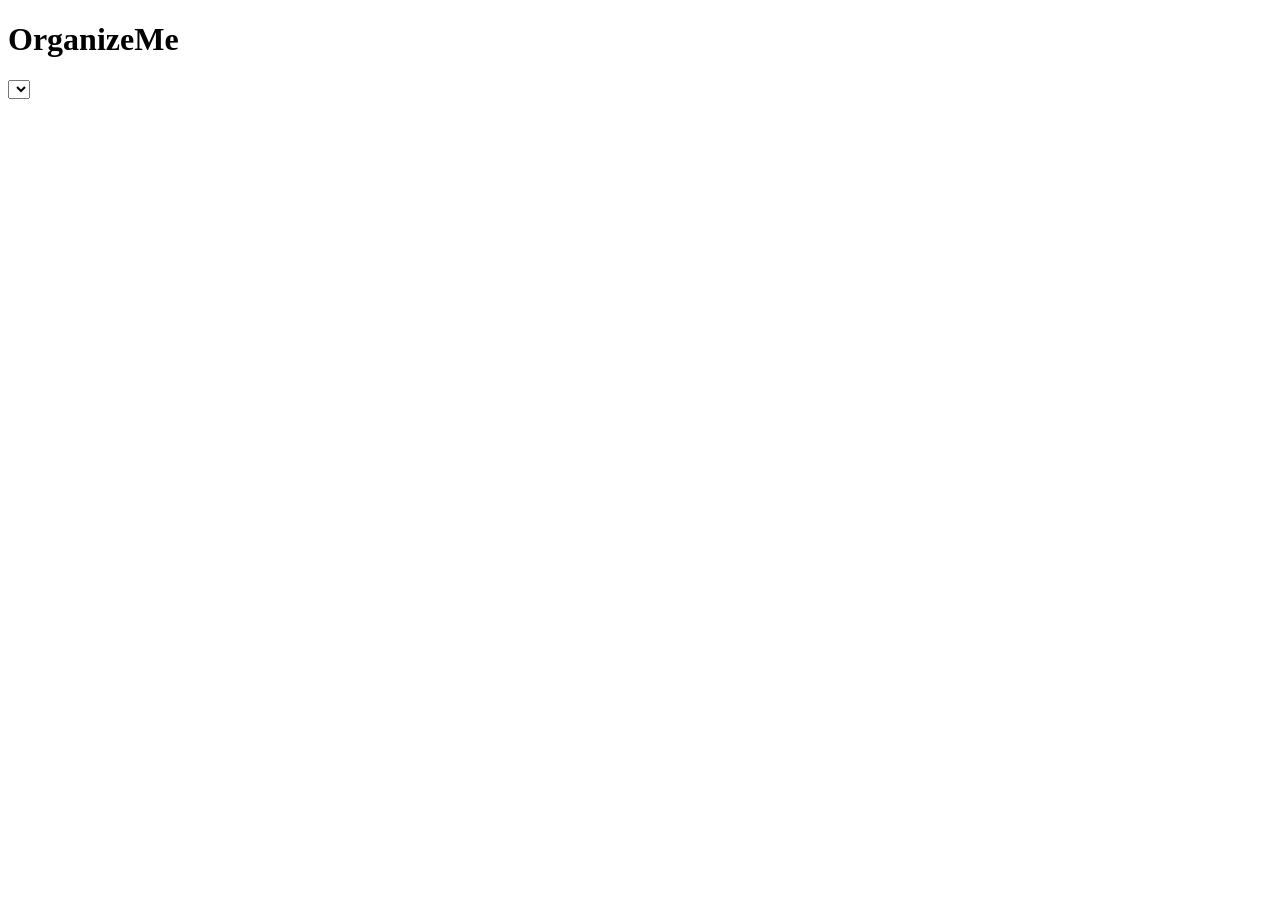
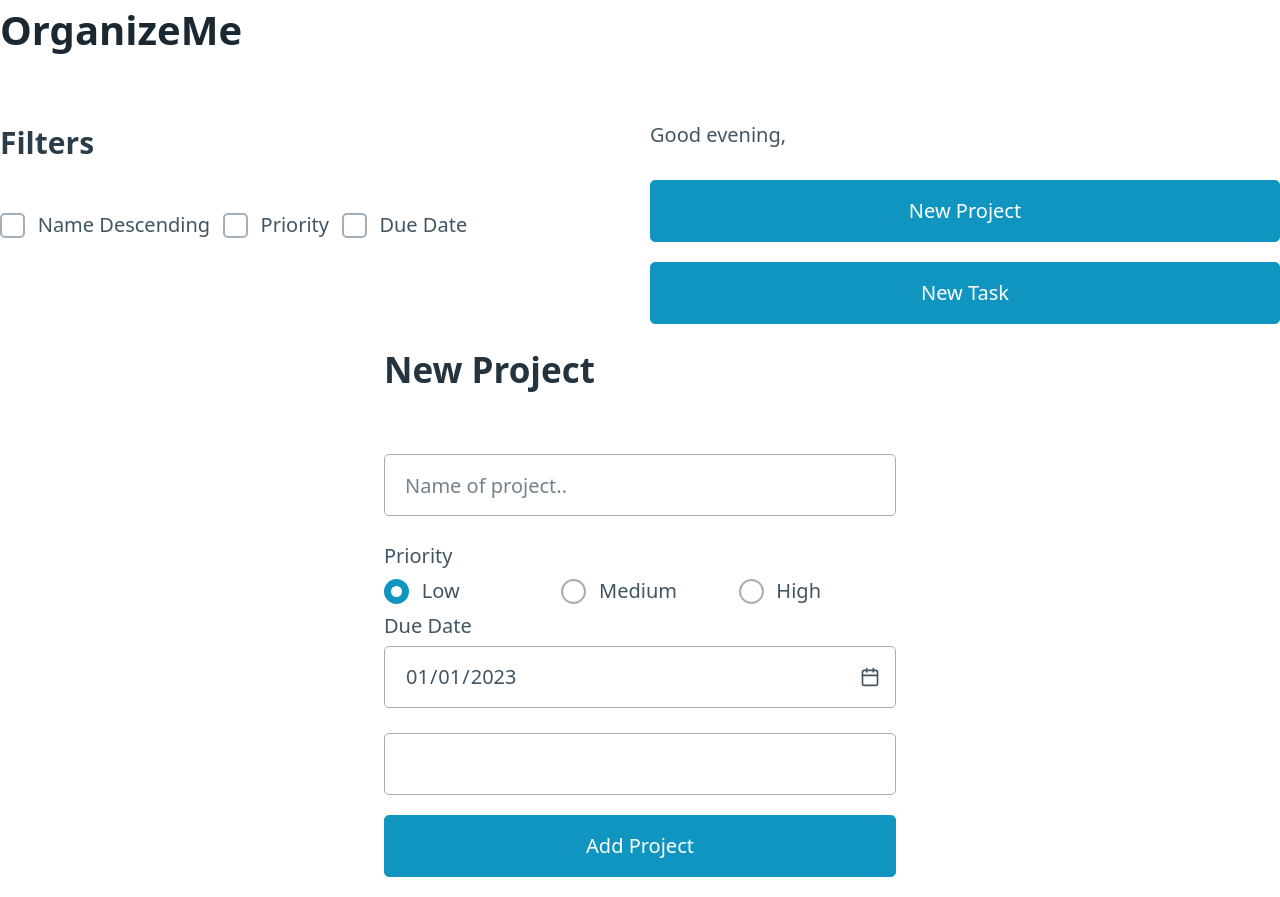
Before and after one commit to JustSomeGuyy/TOP-ToDoApp, a website with bundled scripts: page index.html in a window 1280 px wide. Before the commit the page ends 800 px from the top, so only its background shows below. Built offline with nearby package versions, Linux system fonts and the light colour scheme.

```diff
--- a/index.html
+++ b/index.html
@@ -5,8 +5,9 @@
     <meta http-equiv="X-UA-Compatible" content="IE=edge">
     <meta name="viewport" content="width=device-width, initial-scale=1.0">
     <title>To Do App</title>
-    <link rel="stylesheet" href="/src/style.css">
-    <script src="/src/main.js"></script>
+    <link rel="stylesheet" href="/node_modules/@picocss/pico/css/pico.css">
+    <link rel="stylesheet" href="/css/style.css">
+    <script type="module" src="/src/index.js" defer></script>
 </head>
 <body>
 
@@ -14,26 +15,64 @@
         <h1 class="logo">OrganizeMe</h1>
     </div>
 
-    <div class="sidebar">
+    <div id="main" class="grid">
+        <div class="sidebar">
+            <div id="filters">
+                <h3>Filters</h3>
+                <input type="checkbox" name="name" id="name">
+                <label for="name">Name Descending</label>
+                <input type="checkbox" name="priority" id="priority">
+                <label for="priority">Priority</label>
+                <input type="checkbox" name="due-date" id="due-date">
+                <label for="due-date">Due Date</label>
+            </div>
+        </div>
 
-    </div>
+        <div class="main-display">
+            <div class="menu">
+                <p class="message" id="message">Good evening, </p>
+                <button id="new-project">New Project</button>
+                <button id="new-task">New Task</button>
+            </div>
+            <div id="priority">
 
-    <div class="main">
-        <div class="menu">
-            <p class="message" id="message"></p>
-            <select name="" id=""></select>
-        </div>
-        <div id="priority-display" class="priority">
+            </div>
+            <div id="projects">
 
-        </div>
-        <div class="projects" id="projects">
+            </div>
+            <div id="general">
 
-        </div>
-        <div class="general" id="general">
-
+            </div>
         </div>
     </div>
 
+    <form style="width: 40dvw; margin: 0 auto;">
+        <h2>New Project</h2>
+            <label for="project-name">
+                <input type="text" name="project-name" id="projectname" placeholder="Name of project.." required autocomplete="off">
+            </label>
+            <fieldset class="grid">
+                <legend>Priority</legend>
+                <label for="low">
+                    <input type="radio" name="priority" id="low" value="low" checked>
+                    Low
+                </label>
+                <label for="medium">
+                    <input type="radio" name="priority" id="medium" value="medium">
+                    Medium
+                </label>
+                <label for="high">
+                    <input type="radio" name="priority" id="high" value="high">
+                    High
+                </label>
+            </fieldset>
+            <label for="date">Due Date
+                <input type="date" name="date" id="myDate" value="2023-01-01">
+            </label>
+
+            <input type="text" name="notes" id="notes" autocomplete="off">
+            <button type="button" id="addProject">Add Project</button>
+        </form>
     <div class="footer">
 
     </div>
--- /dev/null
+++ b/src/index.js
@@ -0,0 +1,7 @@
+import Projects, { projectArray, addProject } from "./modules/projects.js";
+
+let button = document.getElementById('addProject');
+
+button.addEventListener('click', addProject);
+
+console.log(projectArray)
```
Also changed, not shown: package.json (added, +23 -0 lines), css/style.css (added), src/style.css (deleted), 3 other files.
